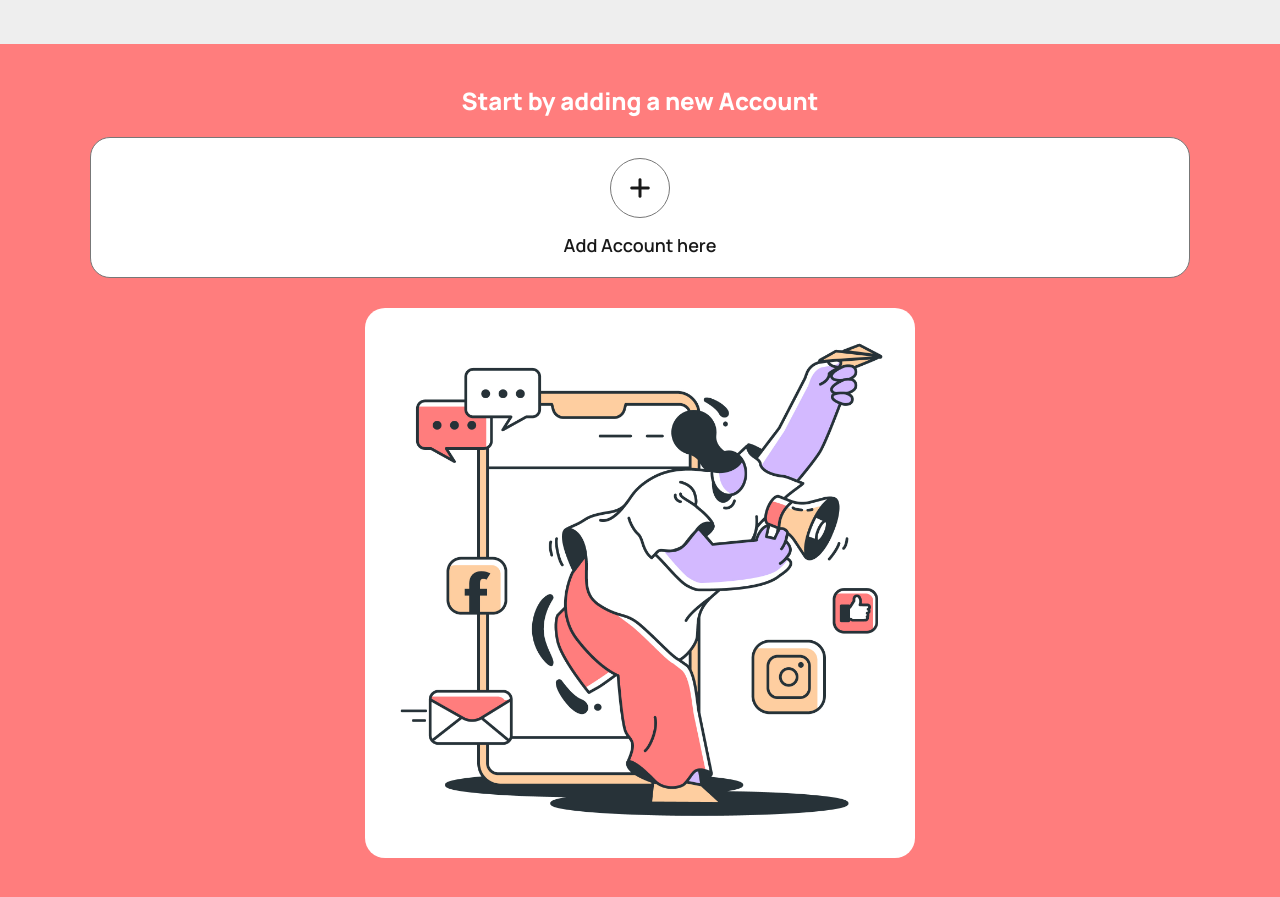
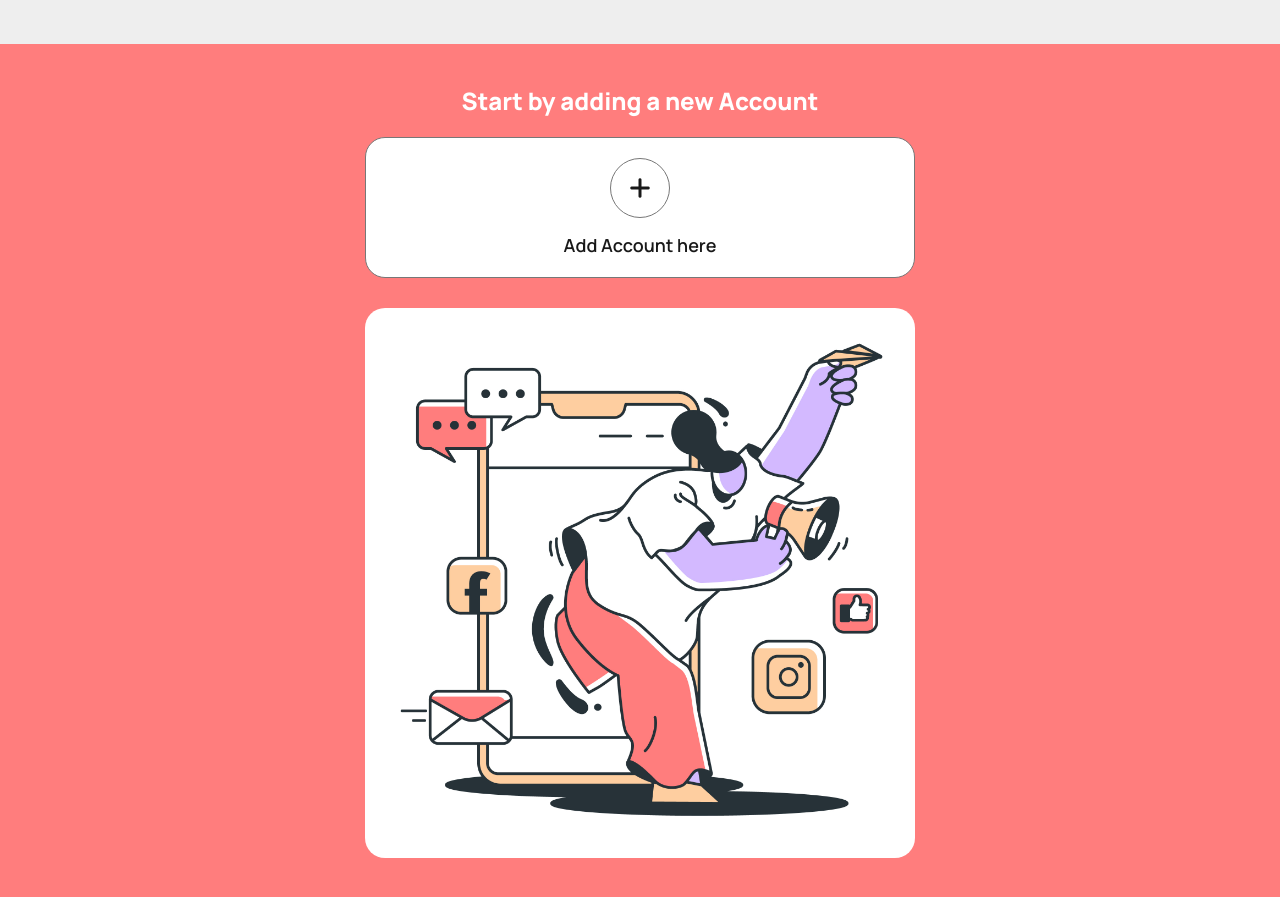
Before and after one commit to Biolater/social-media-organizer, a React (Vite) app: page / in a window 1280 px wide. Shown: the part 1400-2297 px from the top of the page. Built offline with nearby package versions, Linux system fonts and the light colour scheme.

Commit message:
fixed button layouts on add account

```diff
--- a/src/Components/AddAccount/AddAccount.css
+++ b/src/Components/AddAccount/AddAccount.css
@@ -133,6 +133,10 @@
 
 
 @media(min-width:768px) {
+    #add-account .content{
+        align-items: center;
+    }
+
     .content-text {
         display: block;
     }
@@ -155,6 +159,11 @@
         display: none;
     }
 
+    .add-account__button{
+        width: 50%;
+
+    }
+
     .img-wrapper{
         width: 50%;
         margin: 0 auto;
```
